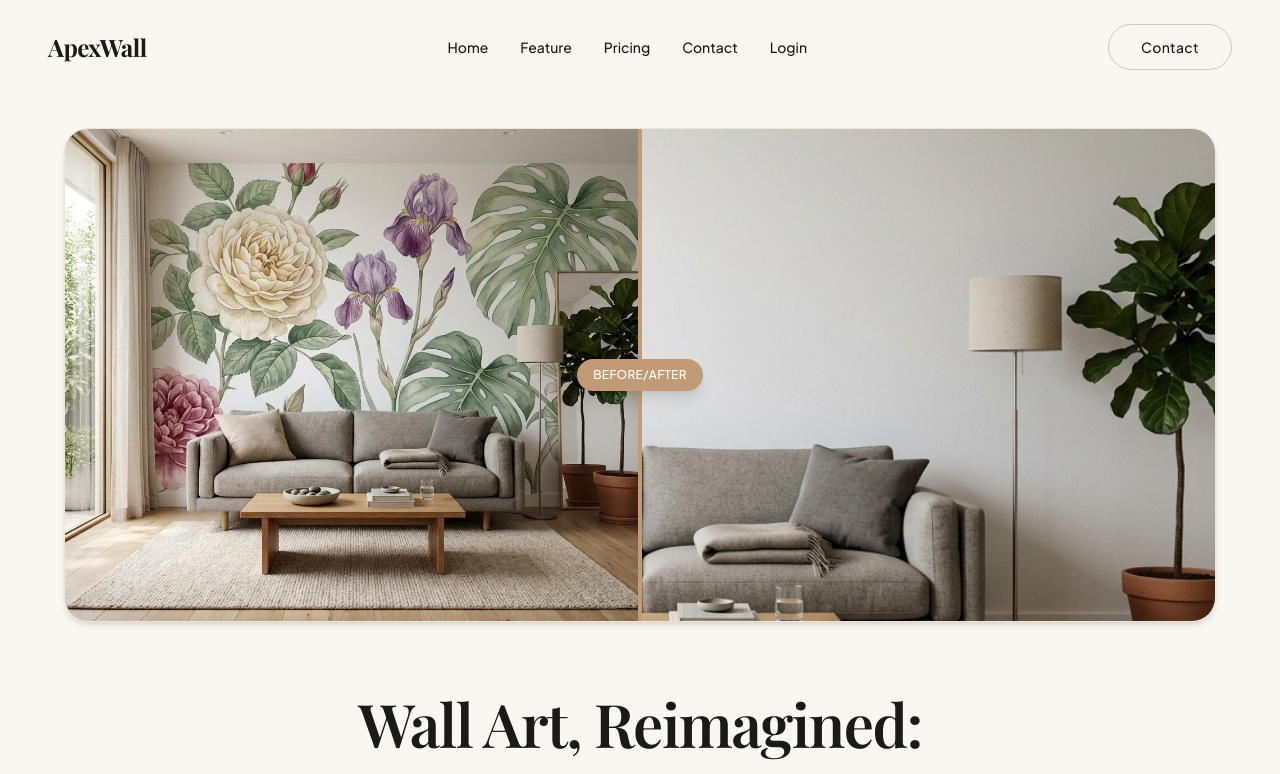
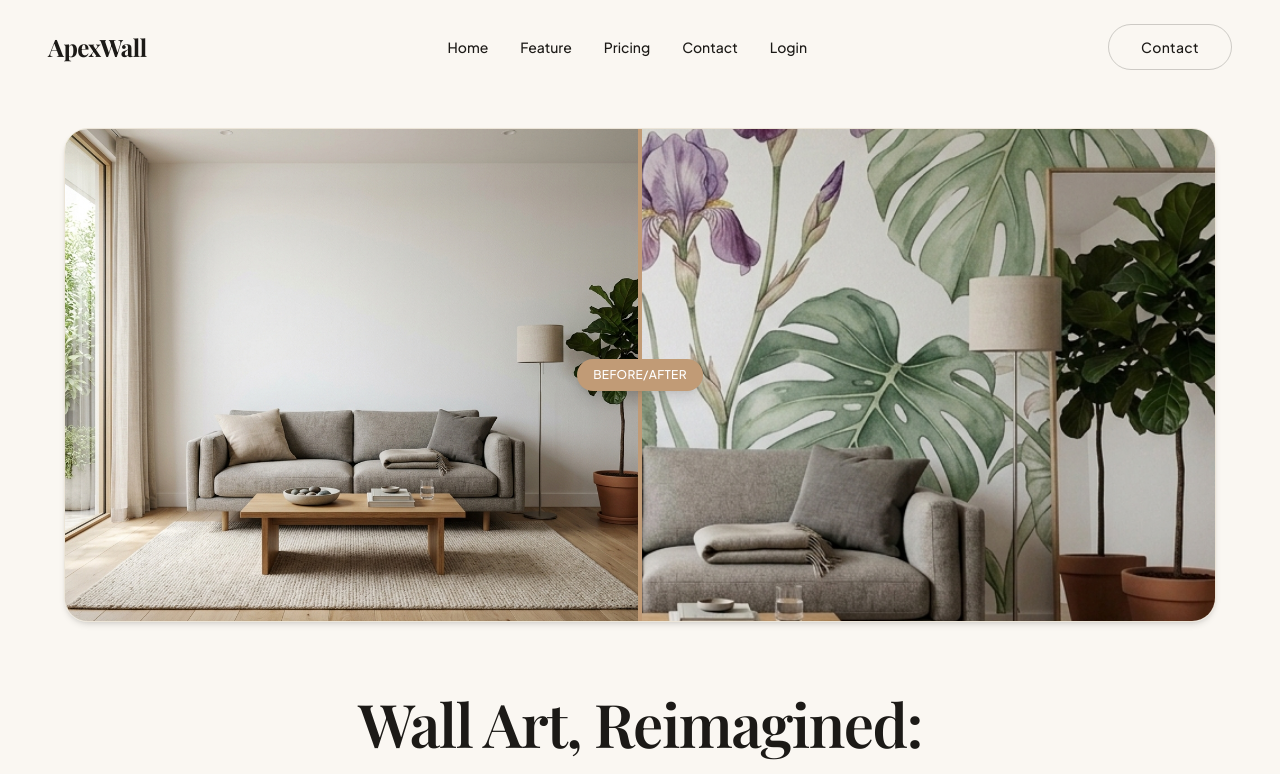
Before and after one commit to JayaSuriya24/ApexWall_3D_Website, a Next.js app: page / in a window 1280 px wide. Shown: the top 774 px of the page. Built offline with nearby package versions, Linux system fonts and the light colour scheme; a web font is replaced by a local one.

Commit message:
fix: swap before and after images in hero slider so before is on the left

```diff
--- a/src/components/sections/hero.tsx
+++ b/src/components/sections/hero.tsx
@@ -58,21 +58,21 @@ export function Hero() {
         onMouseMove={handleMouseMove}
         onTouchMove={handleTouchMove}
       >
-        {/* Before Image (Bare Wall) */}
+        {/* Base Image (After / Mural) */}
         <img
-          src="/images/hero-before.jpg"
-          alt="Bare living room wall"
+          src="/images/hero-after.jpg"
+          alt="Printed floral wall art"
           className="absolute inset-0 w-full h-full object-cover select-none pointer-events-none"
         />
 
-        {/* After Image (Floral Mural / Arched Gallery) */}
+        {/* Overlay Image (Before / Bare Wall) */}
         <div
           className="absolute inset-0 overflow-hidden"
           style={{ width: `${sliderPosition}%` }}
         >
           <img
-            src="/images/hero-after.jpg"
-            alt="Printed floral wall art"
+            src="/images/hero-before.jpg"
+            alt="Bare living room wall"
             className="absolute inset-0 w-full h-full object-cover max-w-none select-none pointer-events-none"
             style={{ width: "100vw", maxWidth: "100%" }}
           />
```
